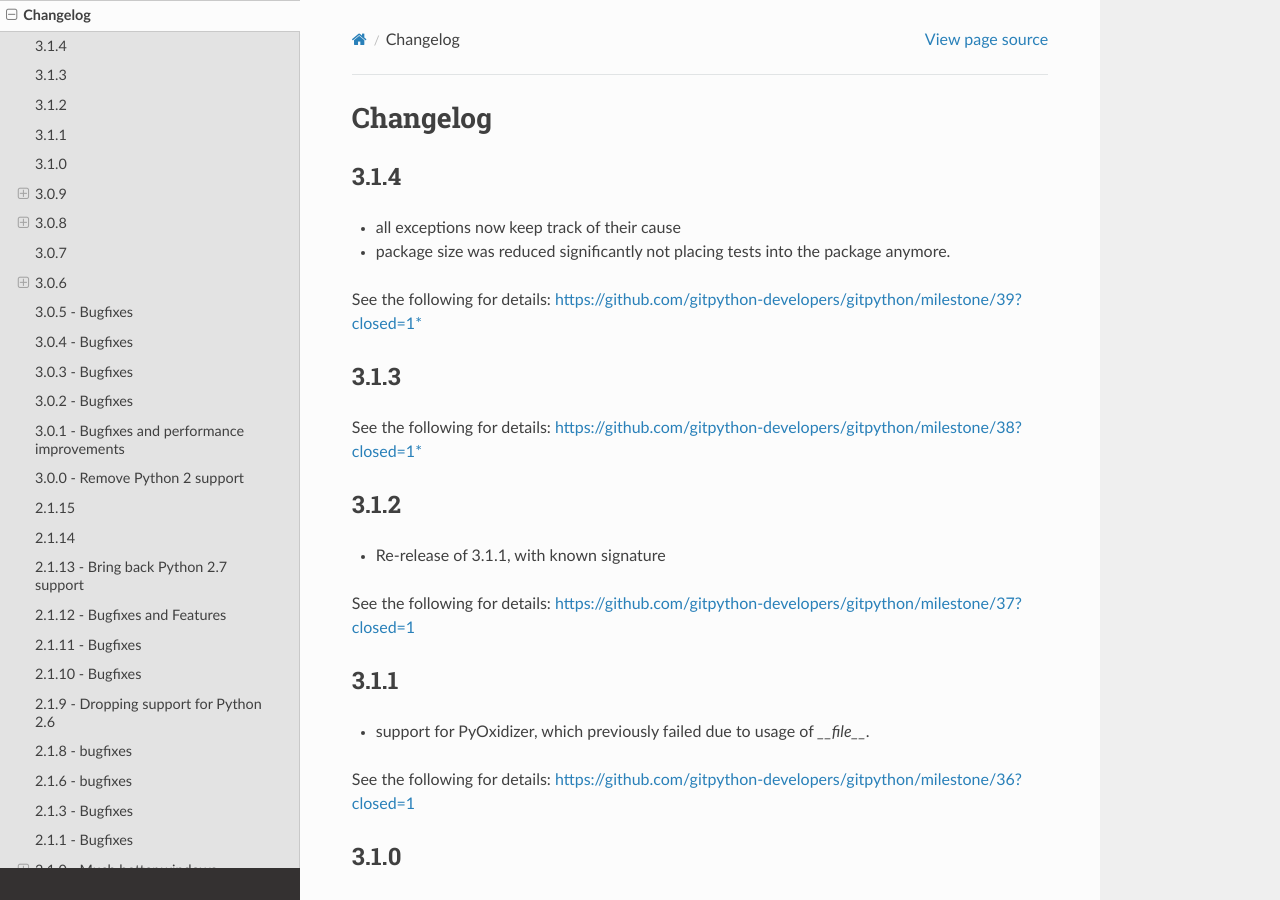
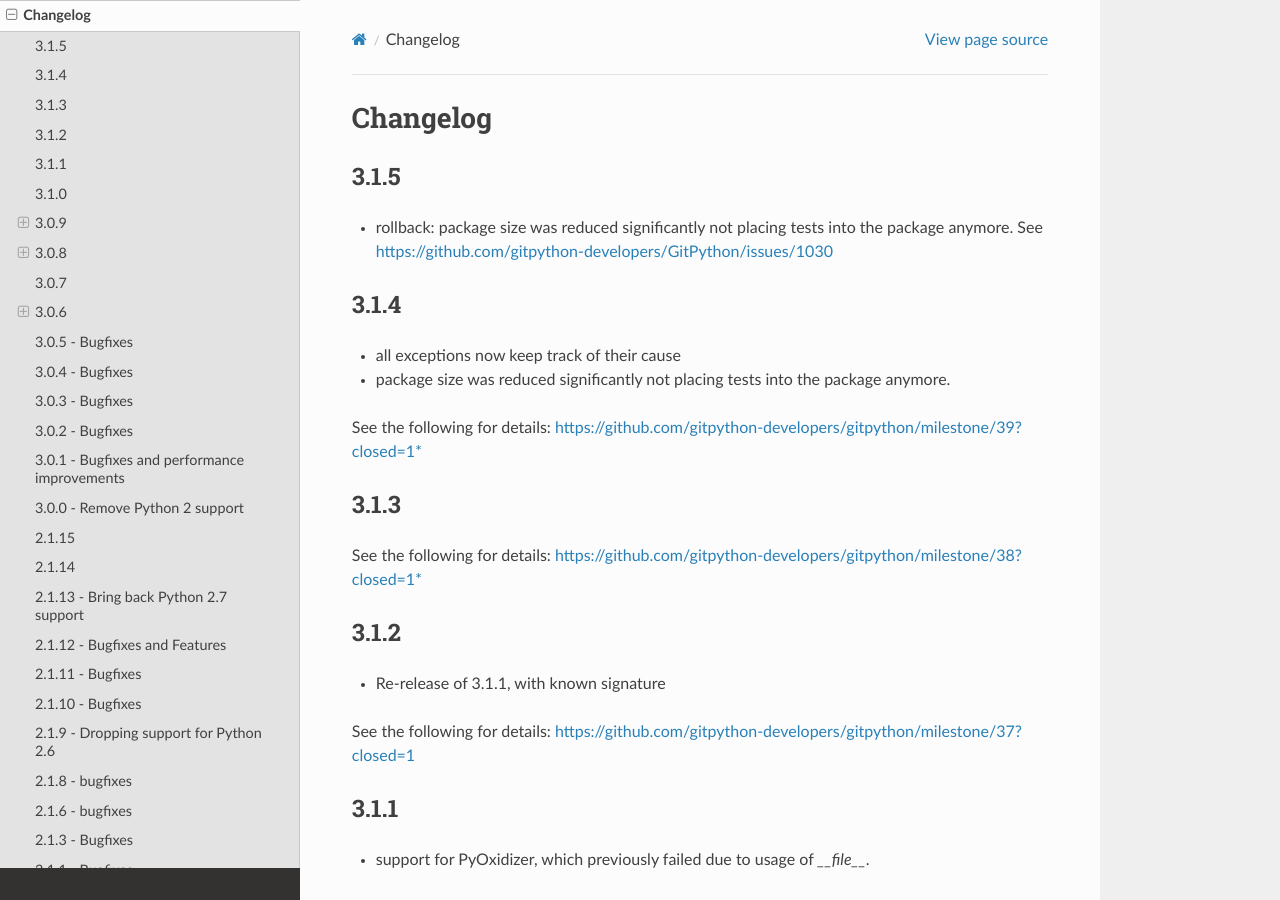
Before and after one commit to gitpython-developers/GitPython, a Sphinx documentation site: the page built from doc/source/changes.rst, in a window 1280 px wide and 900 px high. Built offline with Sphinx 7.4.7 and the Read the Docs theme 2.0.0, drawn with Linux system fonts in a browser that asks for light colours.

Commit message:
bump patch level

```diff
--- a/doc/source/changes.rst
+++ b/doc/source/changes.rst
@@ -1,6 +1,12 @@
 =========
 Changelog
 =========
+
+3.1.5
+=====
+
+* rollback: package size was reduced significantly not placing tests into the package anymore.
+  See https://github.com/gitpython-developers/GitPython/issues/1030
 
 3.1.4
 =====
```
Also changed, not shown: 1 other file.
